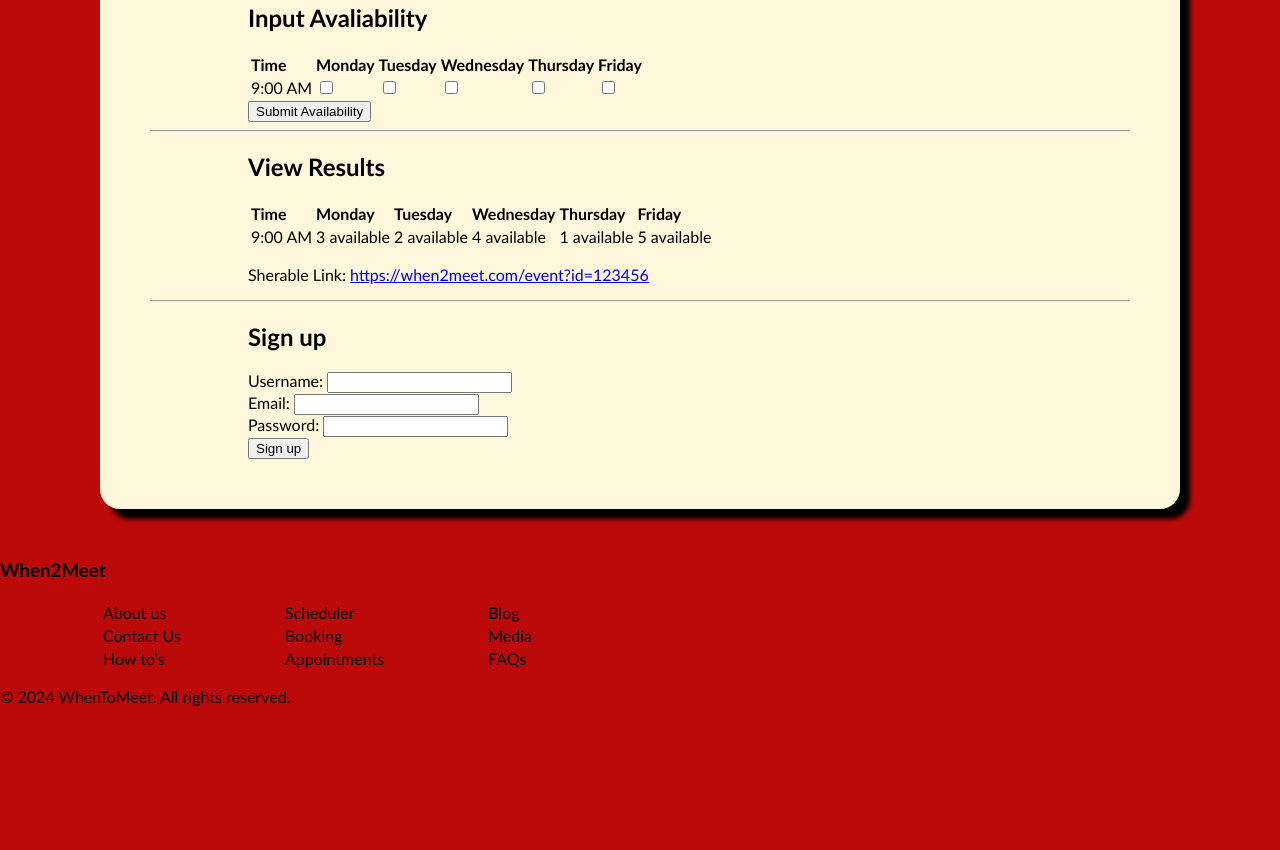
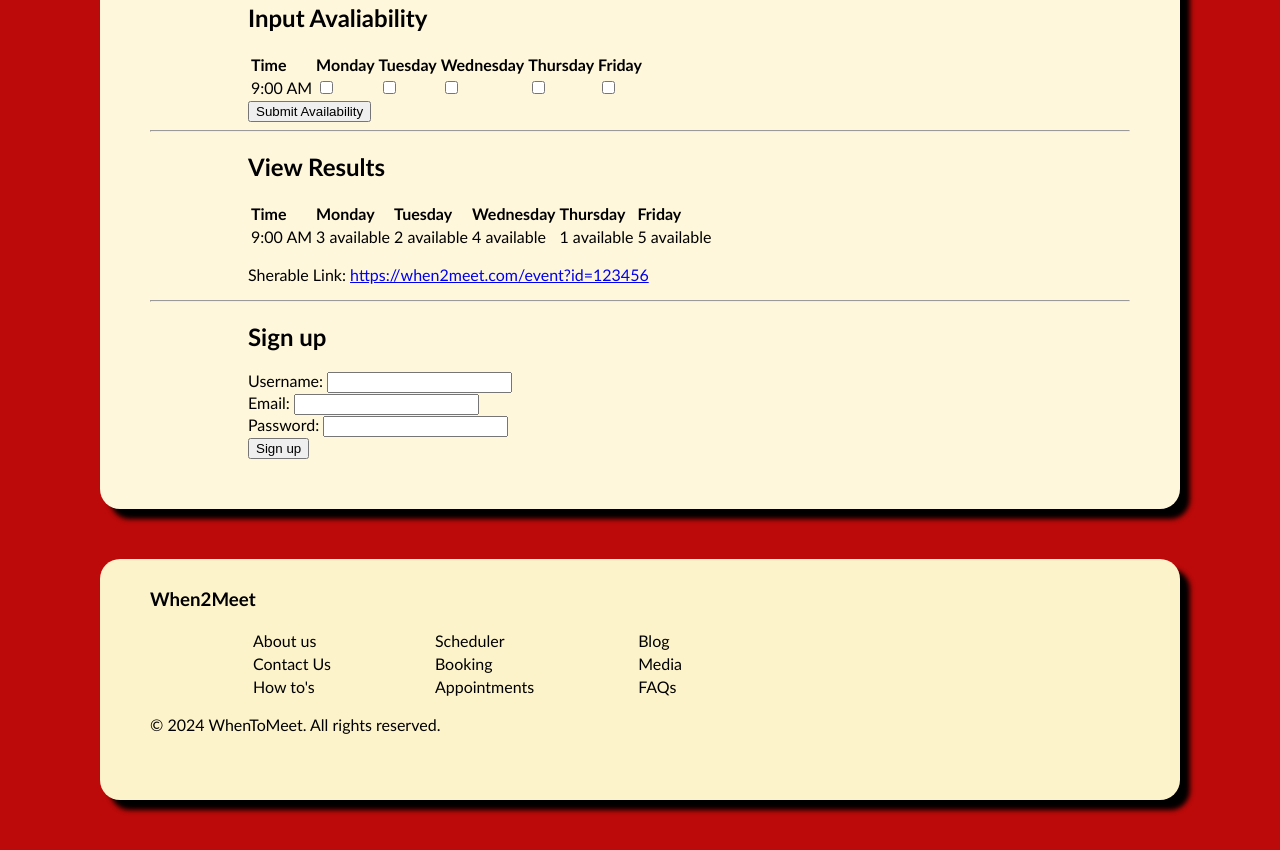
Before and after one commit to Tariqalz/CSS-When2Meet-Clone, a plain HTML site: page index.html in a window 1280 px wide. Shown: the part 336-1186 px from the top of the page. Before the commit the page ends 1058 px from the top, so only its background shows below. Drawn offline with Linux system fonts and the light colour scheme.

Commit message:
Update style.css

```diff
--- a/style.css
+++ b/style.css
@@ -52,6 +52,16 @@ table{
     text-align:left;
 }
 
+footer{
+    margin: 100px;
+    margin-top: 0;
+    margin-bottom: 50px;
+    background-color: rgb(253, 243, 203);
+    padding: 10px 50px 50px 50px;
+    border-radius: 20px;
+    box-shadow: 10px 10px 5px rgb(0, 0, 0);
+}
+
 footer table tr td a{
     padding-left: 100px;
     text-decoration: none;
```
